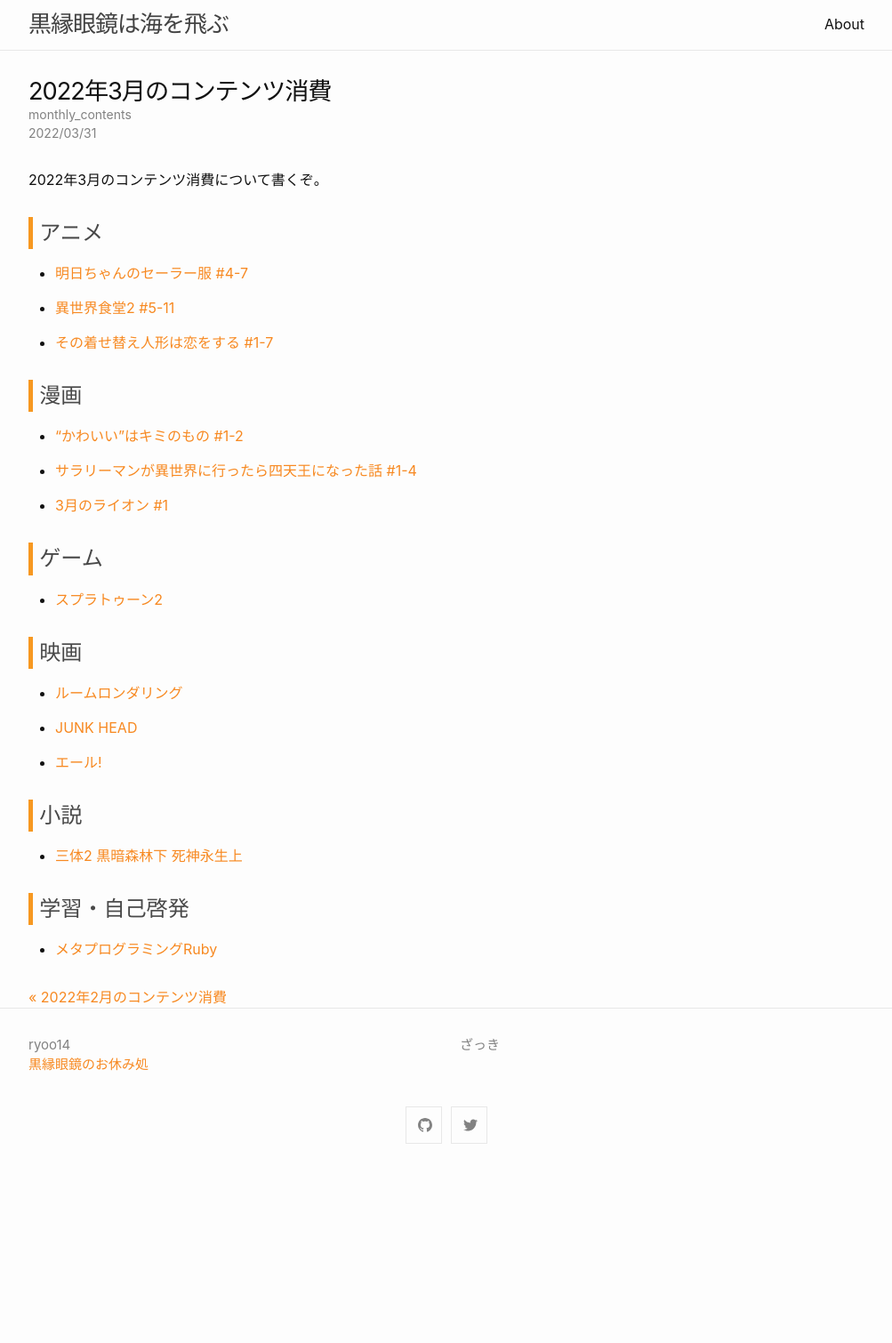
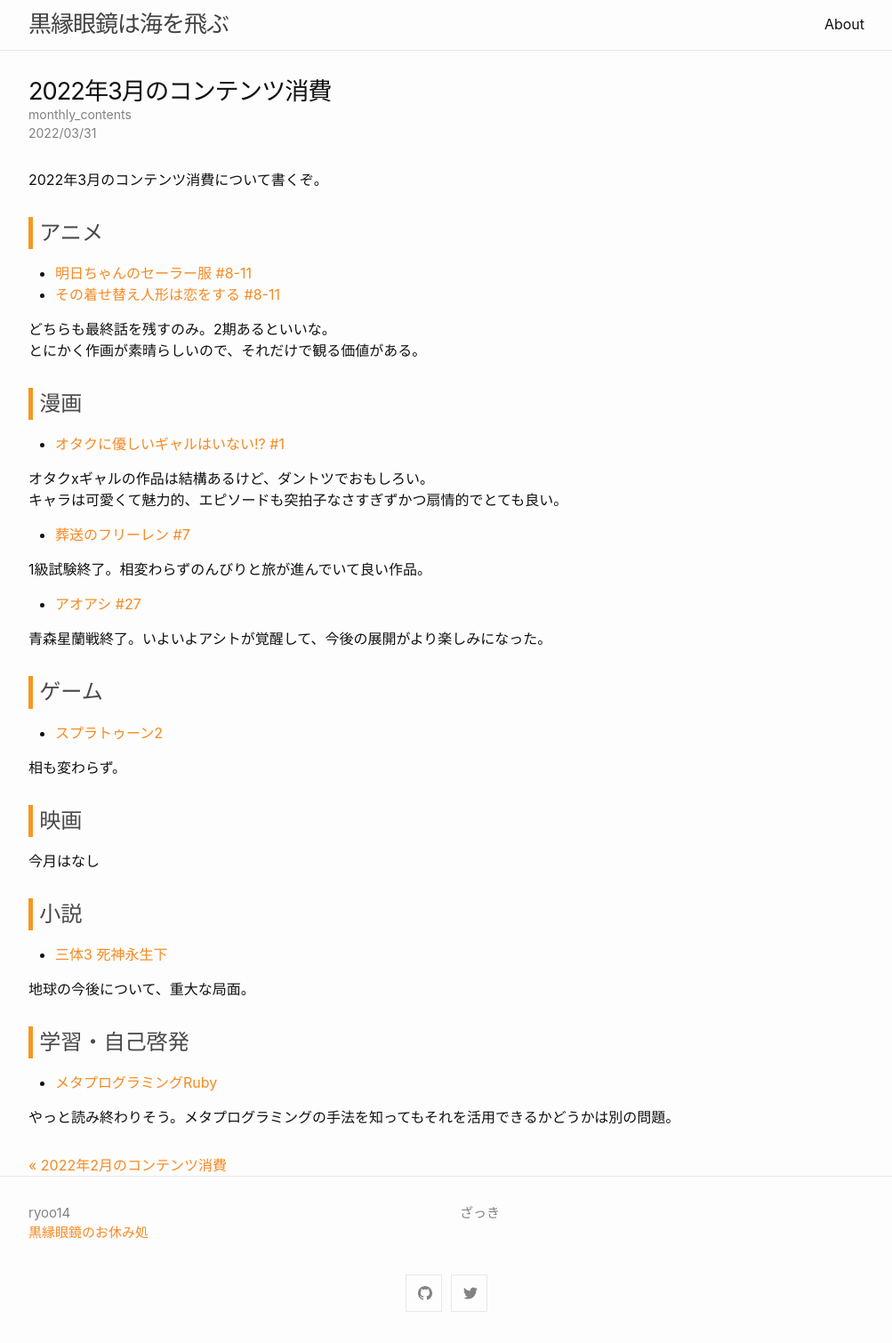
Before and after one commit to ryoo14/blog_ryoo_cc, a Jekyll site: the page built from _posts/2022-03-31-monthly_contents.md, in a window 1280 px wide. Shown: the whole page at 89% size, without its empty margins (138-1141 px from the left). Built offline with Jekyll 4.4.1, drawn with Linux system fonts in a browser that asks for light colours; before the commit the page ends 1321 px from its top, so only the background shows below that.

Commit message:
20220410

```diff
--- a/_posts/2022-03-31-monthly_contents.md
+++ b/_posts/2022-03-31-monthly_contents.md
@@ -8,48 +8,51 @@ categories: monthly_contents
 2022年3月のコンテンツ消費について書くぞ。
 
 ## アニメ
-- [明日ちゃんのセーラー服 #4-7](https://annict.com/works/8179)
 
+- [明日ちゃんのセーラー服 #8-11](https://annict.com/works/8179)
+- [その着せ替え人形は恋をする #8-11](https://annict.com/works/8365)
 
-- [異世界食堂2 #5-11](https://annict.com/works/8402)
-
-
-- [その着せ替え人形は恋をする #1-7](https://annict.com/works/8365)
-
+どちらも最終話を残すのみ。2期あるといいな。
+とにかく作画が素晴らしいので、それだけで観る価値がある。
 
 
 ## 漫画
 
-- [“かわいい”はキミのもの #1-2](https://amzn.to/3IOb9hw)
+- [オタクに優しいギャルはいない!? #1](https://amzn.to/3KuqapM)
 
+オタクxギャルの作品は結構あるけど、ダントツでおもしろい。
+キャラは可愛くて魅力的、エピソードも突拍子なさすぎずかつ扇情的でとても良い。
 
-- [サラリーマンが異世界に行ったら四天王になった話 #1-4](https://amzn.to/34k7Obc)
+- [葬送のフリーレン #7](https://amzn.to/37y1k9M)
 
+1級試験終了。相変わらずのんびりと旅が進んでいて良い作品。
 
-- [3月のライオン #1](https://amzn.to/377ADZp)
+- [アオアシ #27](https://amzn.to/3JlanrS)
+
+青森星蘭戦終了。いよいよアシトが覚醒して、今後の展開がより楽しみになった。
 
 
 ## ゲーム
+
 - [スプラトゥーン2](https://amzn.to/3febU6I)
 
+相も変わらず。
 
 
 ## 映画
-- [ルームロンダリング](https://filmarks.com/movies/77484)
 
-
-- [JUNK HEAD](https://filmarks.com/movies/74863)
-
-
-- [エール!](https://filmarks.com/movies/61098)
+今月はなし
 
 
 ## 小説
 
-- [三体2 黒暗森林下 死神永生上](https://amzn.to/3pASChJ)
+- [三体3 死神永生下](https://amzn.to/3usbn9e)
 
+地球の今後について、重大な局面。
 
 
 ## 学習・自己啓発
 
 - [メタプログラミングRuby](https://amzn.to/3IOjq5h)
+
+やっと読み終わりそう。メタプログラミングの手法を知ってもそれを活用できるかどうかは別の問題。
```
